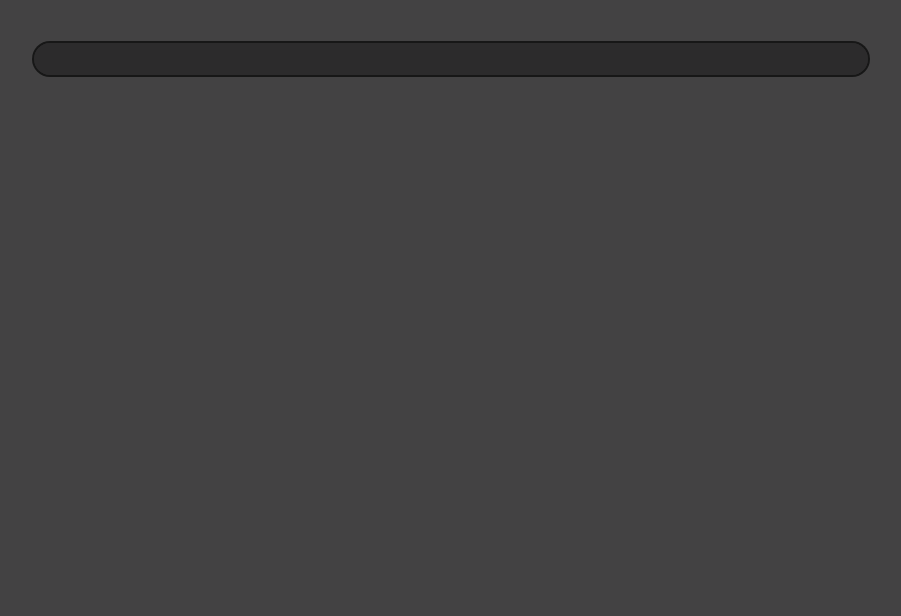
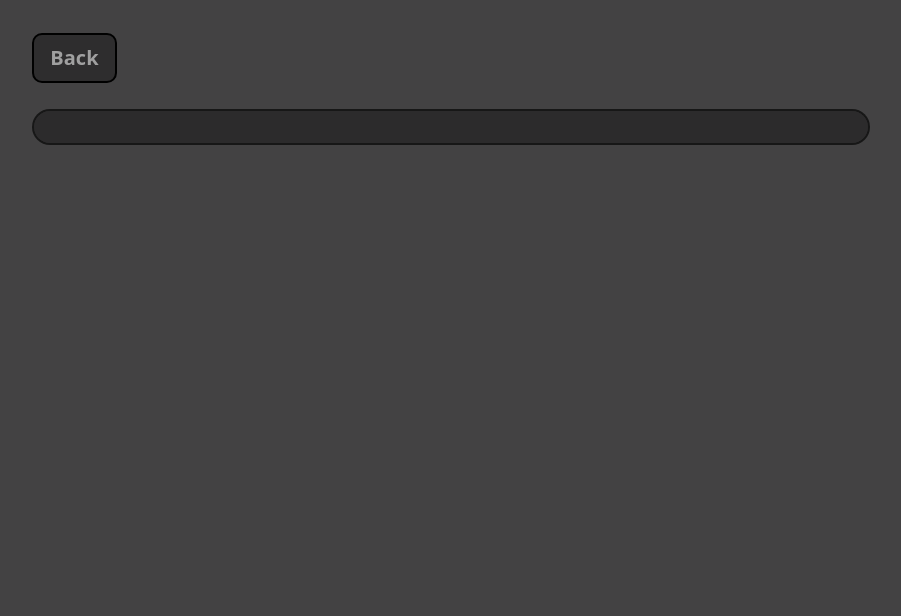
Before and after one commit to b1ndark/project4, a Django app: page /forum/add_post/ in a window 1280 px wide. Shown: the part 71-687 px from the top of the page, without its empty margins (189-1090 px from the left). Run offline with Django 3.2, Linux system fonts and the light colour scheme; some libraries are stand-ins or nearby versions.

Commit message:
add add-post-btn and back-btn, style pagination btn

```diff
--- a/static/css/style.css
+++ b/static/css/style.css
@@ -150,6 +150,15 @@ h1 {
 .created-on {
     display: flex;
     justify-content: space-between;
+}
+
+.page-link {
+    margin-left: 5px;
+    margin-right: 5px;
+}
+
+.btn-add-post {
+    width: 25%;
 }
 
 /************************** Forum Details **************************/
--- a/templates/forum.html
+++ b/templates/forum.html
@@ -14,6 +14,9 @@
 <div class="container-fluid">
     <div class="row">
         <div class="col-sm-12 col-md-10 col-lg-8 mt-3">
+            <div class="btn-add-post">
+                <a type="button" class="btn btn-lg" href="{% url 'add_post' %}">Add Post</a>
+            </div>
             <div class="row">
                 {% for post in post_list %}
                 <div class="col-md-12">
@@ -61,7 +64,6 @@
                         </div>
                     </div>
                 </div>
-
                 {% endfor %}
             </div>
         </div>
--- a/templates/forum_add_post.html
+++ b/templates/forum_add_post.html
@@ -3,10 +3,13 @@
 {% load crispy_forms_tags %}
 
 <!--            Forum Content goes in this block content so it displays within the base.html            -->
-<!--            Forum Container            -->
+<!--            Add Post Container            -->
 <div class="container-fluid">
     <div class="row">
         <div class="col-sm-12 col-md-10 col-lg-8 mt-3">
+            <div class="btn-add-post">
+                <a type="button" class="btn btn-lg" href="{% url 'forum' %}">Back</a>
+            </div>
             <div class="row">
                 <div class="col-md-12">
                     <div class="col-lg-12 card mb-4 mt-3">
```
Lines whose indentation alone changed are shown as unchanged.
